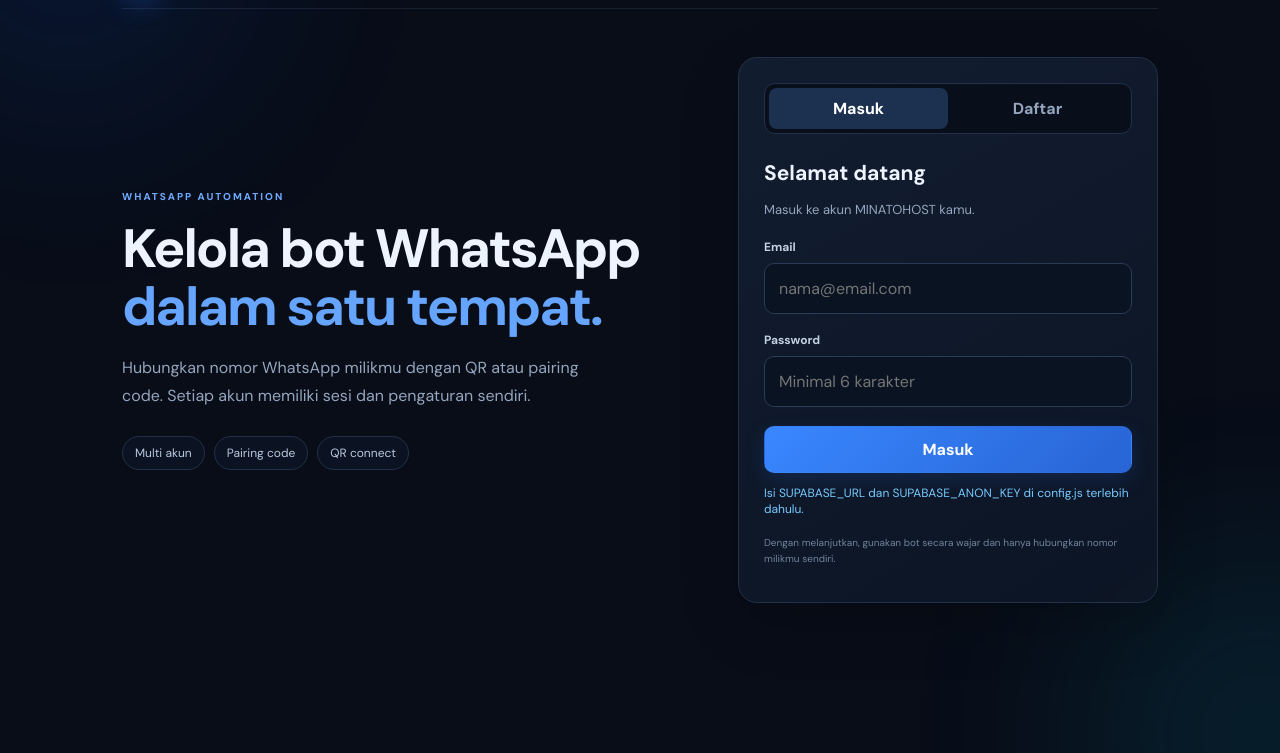
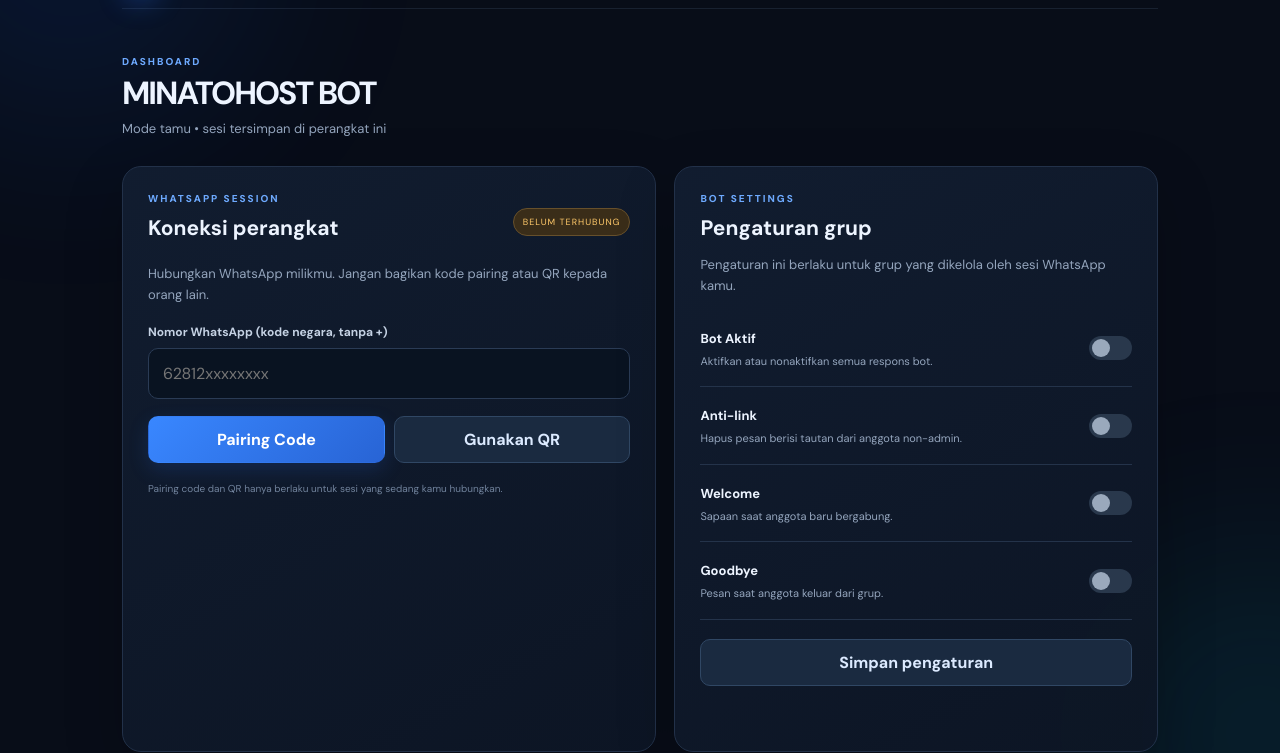
Before and after one commit to gilangjaya130-droid/minatohost, a plain HTML site: page public/index.html in a window 1280 px wide. Shown: the part 77-830 px from the top of the page. Before the commit the page ends 800 px from the top, so only its background shows below. Drawn offline with nearby package versions, Linux system fonts and the light colour scheme.

Commit message:
Remove login and registration; use guest sessions

```diff
--- a/public/index.html
+++ b/public/index.html
@@ -16,31 +16,9 @@
       <span class="top-status"><i></i> STATUS : MINATOHOST</span>
     </header>
 
-    <section id="authView" class="auth-layout">
-      <div class="intro">
-        <div class="eyebrow">WHATSAPP AUTOMATION</div>
-        <h1>Kelola bot WhatsApp<br><span>dalam satu tempat.</span></h1>
-        <p>Hubungkan nomor WhatsApp milikmu dengan QR atau pairing code. Setiap akun memiliki sesi dan pengaturan sendiri.</p>
-        <div class="feature-pills"><span>Multi akun</span><span>Pairing code</span><span>QR connect</span></div>
-      </div>
-      <div class="panel auth-panel">
-        <div class="tabs"><button class="tab active" id="loginTab">Masuk</button><button class="tab" id="registerTab">Daftar</button></div>
-        <h2 id="authTitle">Selamat datang</h2>
-        <p class="muted" id="authSubtitle">Masuk ke akun MINATOHOST kamu.</p>
-        <form id="authForm">
-          <label>Email</label><input id="email" type="email" autocomplete="email" placeholder="nama@email.com" required>
-          <label>Password</label><input id="password" type="password" autocomplete="current-password" minlength="6" placeholder="Minimal 6 karakter" required>
-          <button class="primary full" id="authSubmit" type="submit">Masuk</button>
-        </form>
-        <p id="authMessage" class="notice" aria-live="polite"></p>
-        <p class="tiny">Dengan melanjutkan, gunakan bot secara wajar dan hanya hubungkan nomor milikmu sendiri.</p>
-      </div>
-    </section>
-
-    <section id="dashboardView" class="dashboard hidden">
+    <section id="dashboardView" class="dashboard">
       <div class="welcome-row">
-        <div><div class="eyebrow">DASHBOARD</div><h1>MINATOHOST BOT</h1><p class="muted" id="accountEmail"></p></div>
-        <button class="ghost" id="logoutBtn">Keluar</button>
+        <div><div class="eyebrow">DASHBOARD</div><h1>MINATOHOST BOT</h1><p class="muted" id="accountEmail">Mode tamu • sesi tersimpan di perangkat ini</p></div>
       </div>
       <div class="grid">
         <section class="panel connection-panel">
```
